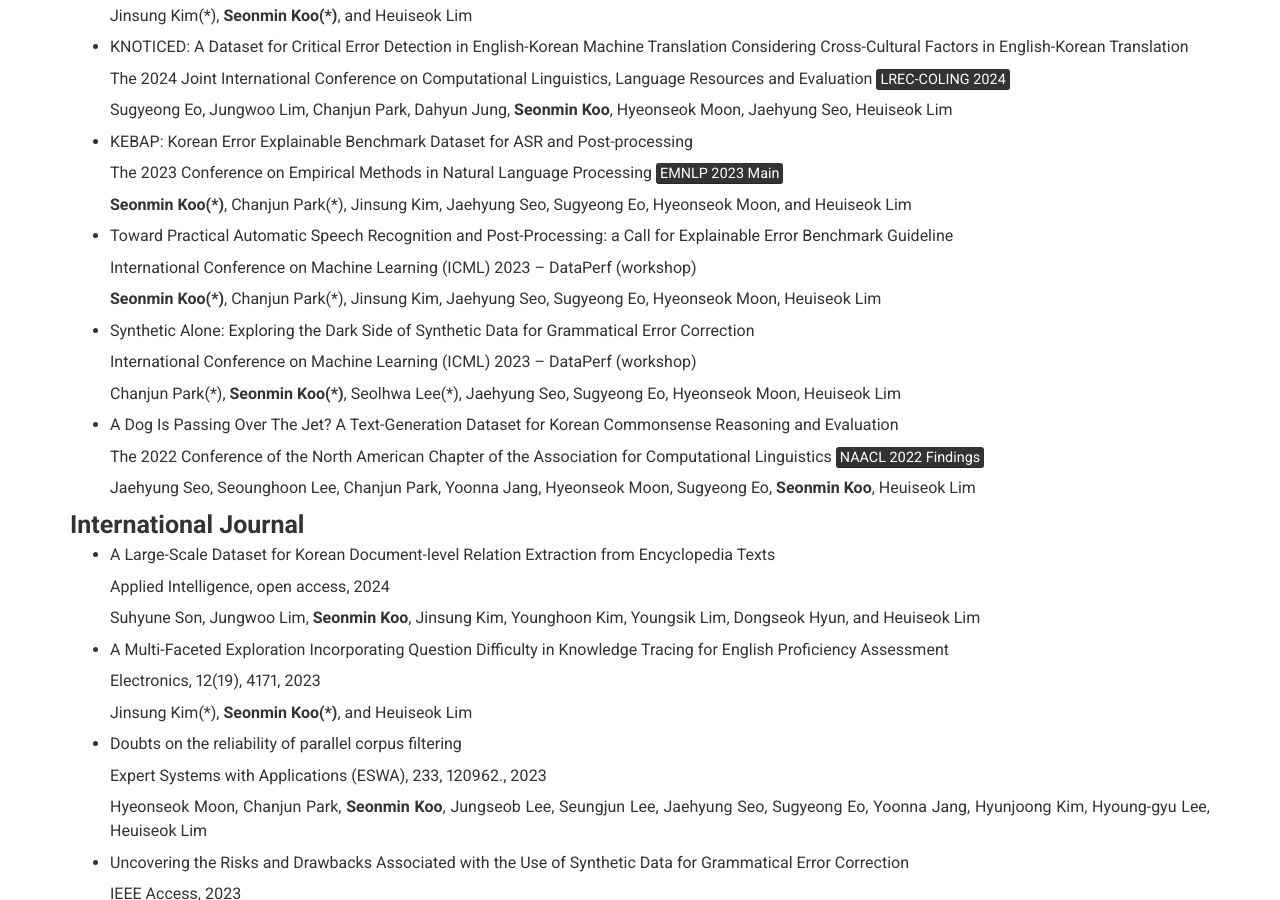
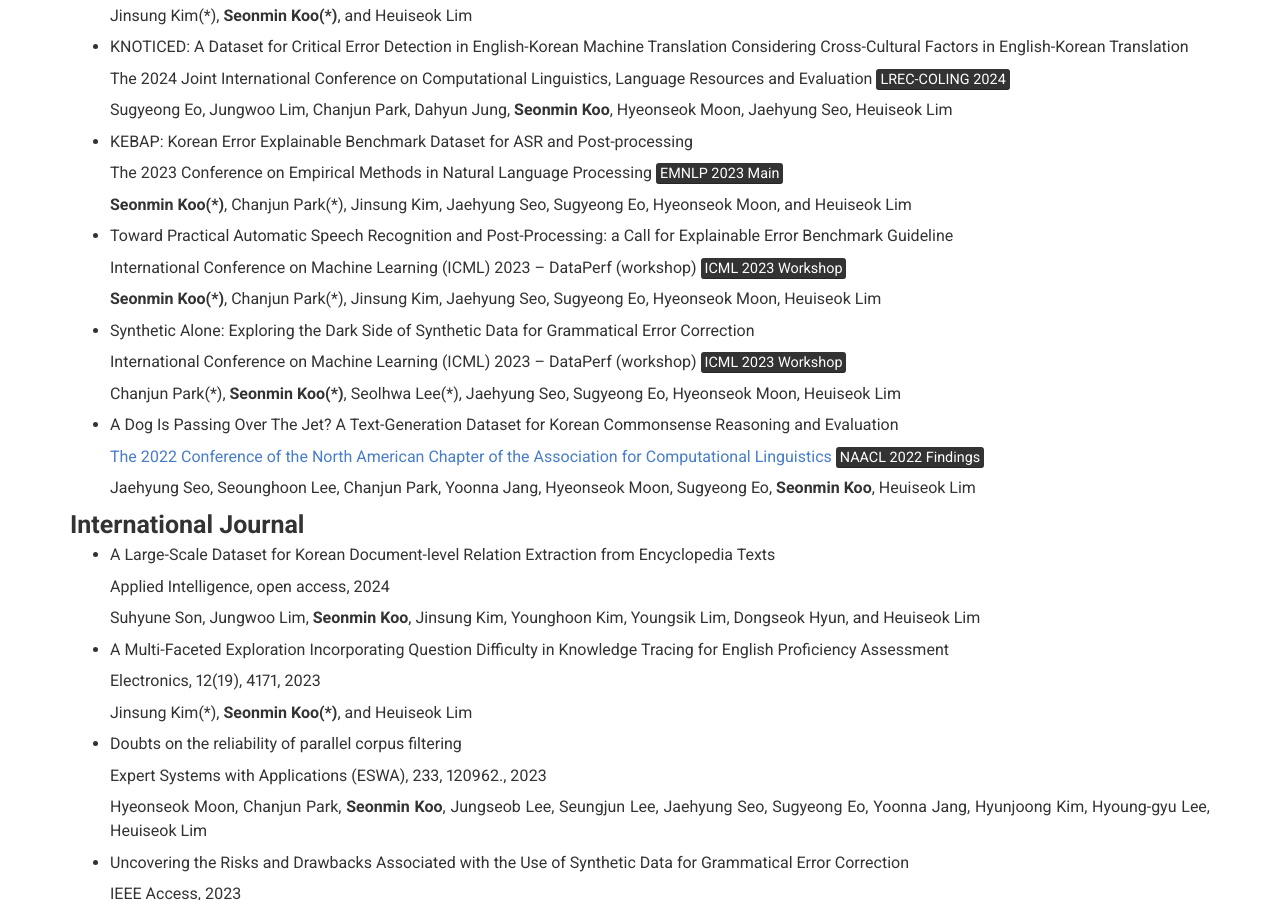
Before and after one commit to seonminkoo/seonminkoo.github.io, a Jekyll site: the page built from index.md, in a window 1280 px wide and 900 px high, scrolled down 1864 px. Built offline with Jekyll 4.4.1, drawn with Linux system fonts in a browser that asks for light colours; nearby versions of some CDN libraries.

Commit message:
Update _config.yml

```diff
--- a/_config.yml
+++ b/_config.yml
@@ -130,19 +130,19 @@ content:
 
         - Toward Practical Automatic Speech Recognition and Post-Processing: a Call for Explainable Error Benchmark Guideline
 
-          International Conference on Machine Learning (ICML) 2023 – DataPerf (workshop)
+          International Conference on Machine Learning (ICML) 2023 – DataPerf (workshop) <mark>ICML 2023 Workshop</mark>
 
           **Seonmin Koo(\*)**, Chanjun Park(\*), Jinsung Kim, Jaehyung Seo, Sugyeong Eo, Hyeonseok Moon, Heuiseok Lim
 
         - Synthetic Alone: Exploring the Dark Side of Synthetic Data for Grammatical Error Correction
 
-          International Conference on Machine Learning (ICML) 2023 – DataPerf (workshop)
+          International Conference on Machine Learning (ICML) 2023 – DataPerf (workshop) <mark>ICML 2023 Workshop</mark>
 
           Chanjun Park(\*), **Seonmin Koo(\*)**, Seolhwa Lee(*), Jaehyung Seo, Sugyeong Eo, Hyeonseok Moon, Heuiseok Lim
 
         - A Dog Is Passing Over The Jet? A Text-Generation Dataset for Korean Commonsense Reasoning and Evaluation
 
-          The 2022 Conference of the North American Chapter of the Association for Computational Linguistics <mark>NAACL 2022 Findings</mark>
+          [The 2022 Conference of the North American Chapter of the Association for Computational Linguistics]() <mark>NAACL 2022 Findings</mark>
 
           Jaehyung Seo, Seounghoon Lee, Chanjun Park, Yoonna Jang, Hyeonseok Moon, Sugyeong Eo, **Seonmin Koo**, Heuiseok Lim
 
```
